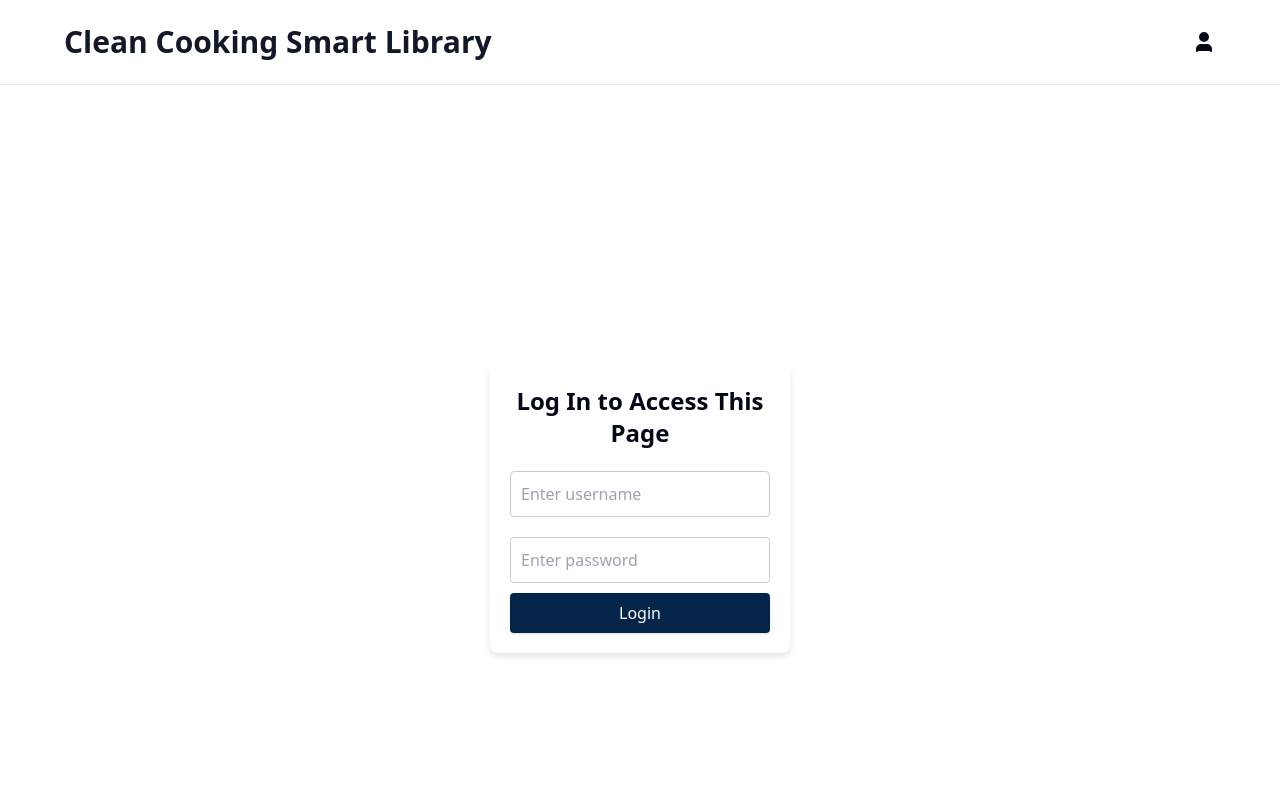
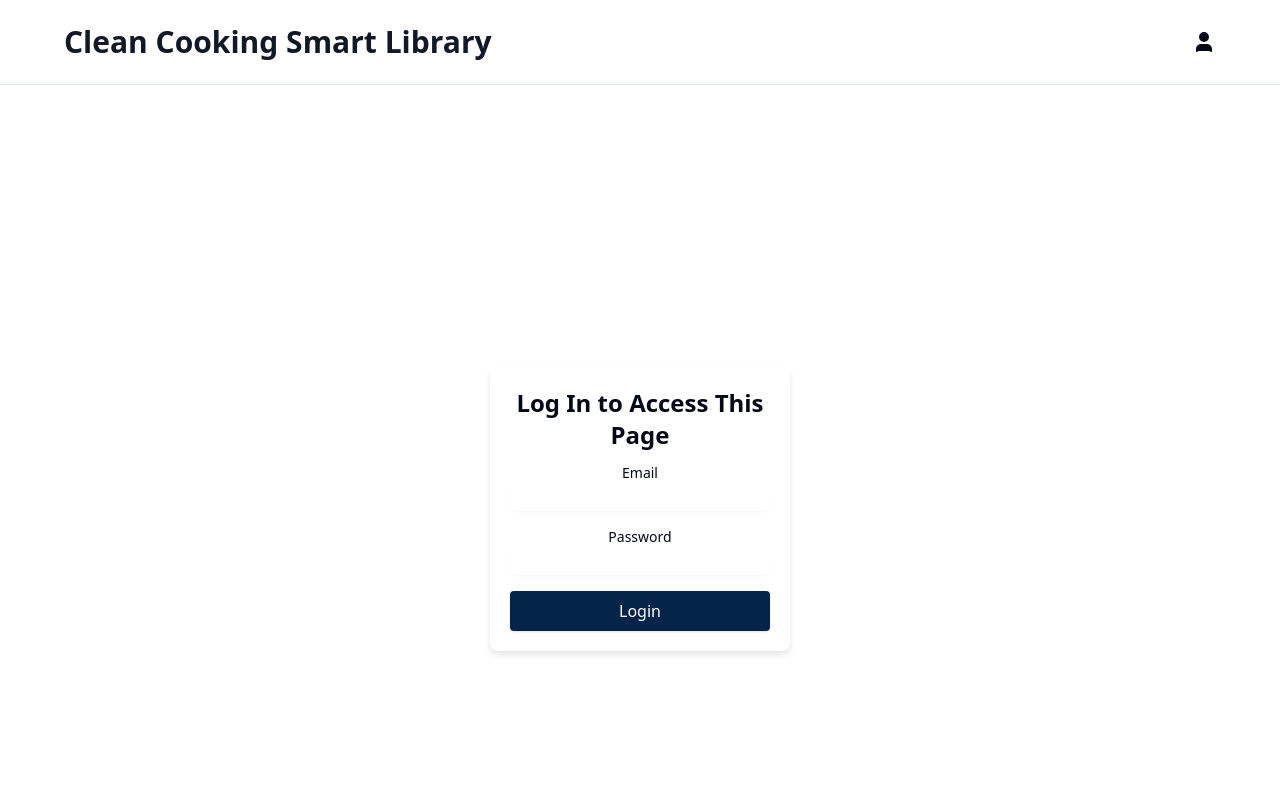
Before and after one commit to Clean-Cooking-Alliance/smart-library, a React (Vite) app in the folder frontend/: page /profile in a window 1280 px wide. Shown: the top 800 px of the page. Built offline with nearby package versions, Linux system fonts and the light colour scheme; no server answers.

Commit message:
added registration for new users and a login endpoint for better access control

```diff
--- a/frontend/src/pages/ProfilePage.tsx
+++ b/frontend/src/pages/ProfilePage.tsx
@@ -1,4 +1,4 @@
-import React, { useState } from 'react';
+import React, { useEffect, useState } from 'react';
 import { Card, CardHeader, CardTitle, CardContent } from '../components/ui/card';
 import { Badge } from '../components/ui/badge';
 import { ExternalLink } from 'lucide-react';
@@ -9,23 +9,57 @@ export const ProfilePage: React.FC = () => {
   const [isAuthenticated, setIsAuthenticated] = useState(false);
   const [username, setUsername] = useState("");
   const [password, setPassword] = useState("");
+  const [noUsers, setNoUsers] = useState(false);
 
-  // Predefined username and password (for demonstration purposes)
+  useEffect(() => {
+    const checkUsers = async () => {
+      try {
+        const response = await axios.get('http://localhost:8000/api/v1/users/users');
+        if (response.data.length === 0) {
+          setNoUsers(true);
+        }
+      } catch (error) {
+        console.error('Error checking users:', error);
+      }
+    };
+
+    checkUsers();
+  }, []);
+
+  // // Predefined username and password (for demonstration purposes)
   const correctCredentials = {
     username: "admin",
     password: "secret123",
   };
 
-  // Handle login form submission
-  const handleLoginSubmit = (e) => {
+  const handleLoginSubmit = async (e) => {
     e.preventDefault();
-    if (username === correctCredentials.username && password === correctCredentials.password) {
+    try {
+      const response = await axios.post('http://localhost:8000/api/v1/users/login', {
+        username,
+        password,
+      }, {
+        headers: {
+          'Content-Type': 'application/json',
+        },
+      });
+
+      console.log(username, password);
+
+      if (response.data.access_token) {
         setIsAuthenticated(true);
-    } else {
+      }
+
+      localStorage.setItem('userData', JSON.stringify({"email": username, "password": password}));
+
+      setUserData({
+        email: '',
+        password: '',
+      })
+    } catch (error) {
       alert("Incorrect username or password");
     }
   };
-
 
   const [formData, setFormData] = useState({
     title: '',
@@ -36,6 +70,10 @@ export const ProfilePage: React.FC = () => {
     resource_type: 'Academic Article',
   });
 
+  const [userData, setUserData] = useState({
+    email: '',
+    password: '',
+  });
 
   const [uploadStatus, setUploadStatus] = useState<string | null>(null);
   const [uploadStatusFile, setUploadStatusFile] = useState<string | null>(null);
@@ -44,6 +82,11 @@ export const ProfilePage: React.FC = () => {
   const handleInputChange = (e: React.ChangeEvent<HTMLInputElement | HTMLTextAreaElement | HTMLSelectElement>) => {
     const { name, value } = e.target;
     setFormData({ ...formData, [name]: value });
+  };
+
+  const handleUserInputChange = (e: React.ChangeEvent<HTMLInputElement>) => {
+    const { name, value } = e.target;
+    setUserData({ ...userData, [name]: value });
   };
 
   const handleSubmit = async (e: React.FormEvent) => {
@@ -80,8 +123,44 @@ export const ProfilePage: React.FC = () => {
       console.error('Axios error:', error.response ? error.response.data : error.message);
       setUploadStatus('Failed to add document. Please try again.');
     }
+  };
+
+  const handleUserSubmit = async (e: React.FormEvent) => {
+    e.preventDefault();
+    setUploadStatus(null);
+
+    setUserData({
+      email: '',
+      password: '',
+    });
+
+    const payload = {
+      ...userData,
+    };
+
+    try {
+      const response = await axios.post('http://localhost:8000/api/v1/users/', payload, {
+        headers: { 'Content-Type': 'application/json' },
+      });
+      setUploadStatus(`User added successfully: ${response.data.id}`);
+
+      console.log(userData);
+
+      if (!isAuthenticated) {
+        localStorage.setItem('userData', JSON.stringify(userData));
+
+        setUserData({
+          email: '',
+          password: '',
+        });
       }
 
+      setIsAuthenticated(true);
+    } catch (error) {
+      console.error('Axios error:', error.response ? error.response.data : error.message);
+      setUploadStatus('Failed to add user. Please try again.');
+    }
+  };
 
   const handleFileChange = async (event: React.ChangeEvent<HTMLInputElement>) => {
     const file = event.target.files?.[0];
@@ -98,8 +177,6 @@ export const ProfilePage: React.FC = () => {
       const createJson = (row: any) => {
         if (row) {
           const tags: any[] = [];
-
-          // const resource_types: any[] = [];
 
           if (row['Region']) {
             const regions = row['Region'].split('\n');
@@ -143,15 +220,6 @@ export const ProfilePage: React.FC = () => {
             });
           }
 
-          // if (row['Type of Resource']) {
-          //   const resourceTypes = row['Type of Resource'].split('\n').map((resourceType: string) => resourceType.trim().replace("- ", ""));
-          //   resourceTypes.forEach((resourceType: string) => {
-          //     resource_types.push({ name: resourceType, category: "resource_type" });
-          //   });
-          // }
-
-          // console.log(row);
-
           return {
             title: row['Title'],
             summary: row['Summary'],
@@ -159,7 +227,6 @@ export const ProfilePage: React.FC = () => {
             year_published: parseInt(row['Year Published'], 10),
             tags: tags,
             resource_type: null,
-            // resource_type: row['Type of Resource'],
           };
         }
       };
@@ -190,6 +257,7 @@ export const ProfilePage: React.FC = () => {
 
   // Render the login form if not authenticated
   if (!isAuthenticated) {
+    if (noUsers) {
       return (
         <div
           style={{
@@ -198,8 +266,6 @@ export const ProfilePage: React.FC = () => {
             alignItems: "center",
             justifyContent: "center",
             height: "100vh",
-          // backgroundColor: "#f0f4f8",
-          // fontFamily: "Arial, sans-serif",
           }}
         >
           <div
@@ -212,56 +278,117 @@ export const ProfilePage: React.FC = () => {
               textAlign: "center",
             }}
           >
-          {/* <h2
+            <h1 className="text-2xl font-bold mb-3">Register to Access This Page</h1>
+
+            <form onSubmit={handleUserSubmit} className="space-y-4">
+              {/* <div>
+                <label htmlFor="username" className="block text-sm font-medium">
+                  Username
+                </label>
+                <input
+                  type="text"
+                  id="username"
+                  name="username"
+                  value={userData.username}
+                  onChange={handleUserInputChange}
+                  className="mt-1 block w-full rounded-md border-gray-300 shadow-sm"
+                  required
+                />
+              </div> */}
+              <div>
+                <label htmlFor="email" className="block text-sm font-medium">
+                  Email
+                </label>
+                <input
+                  type="email"
+                  id="email"
+                  name="email"
+                  value={userData.email}
+                  onChange={handleUserInputChange}
+                  className="mt-1 block w-full rounded-md border-gray-300 shadow-sm"
+                  required
+                />
+              </div>
+              <div>
+                <label htmlFor="password" className="block text-sm font-medium">
+                  Password
+                </label>
+                <input
+                  type="password"
+                  id="password"
+                  name="password"
+                  value={userData.password}
+                  onChange={handleUserInputChange}
+                  className="mt-1 block w-full rounded-md border-gray-300 shadow-sm"
+                  required
+                />
+              </div>
+              <button
+                type="submit"
+                className="bg-[#042449] text-white px-4 py-2 rounded shadow"
+              >
+                Add User
+              </button>
+            </form>
+          </div>
+        </div>
+      );
+    }
+    else {
+      return (
+        <div
           style={{
-              margin: "0 0 20px",
-              fontSize: "20px",
-              color: "#333",
+            display: "flex",
+            flexDirection: "column",
+            alignItems: "center",
+            justifyContent: "center",
+            height: "100vh",
           }}
         >
-            Login to Access This Page
-          </h2> */}
+          <div
+            style={{
+              backgroundColor: "#ffffff",
+              borderRadius: "8px",
+              boxShadow: "0 4px 6px rgba(0, 0, 0, 0.1)",
+              padding: "20px",
+              width: "300px",
+              textAlign: "center",
+            }}
+          >
             <h1 className="text-2xl font-bold mb-3">Log In to Access This Page</h1>
 
-          <form onSubmit={handleLoginSubmit}>
+            <form onSubmit={handleLoginSubmit} className="space-y-4">
+              <div>
+                <label htmlFor="username" className="block text-sm font-medium">
+                  Email
+                </label>
                 <input
                   type="text"
-              placeholder="Enter username"
+                  id="username"
+                  name="username"
                   value={username}
                   onChange={(e) => setUsername(e.target.value)}
-              style={{
-                width: "100%",
-                padding: "10px",
-                margin: "10px 0",
-                borderRadius: "4px",
-                border: "1px solid #ccc",
-              }}
+                  className="mt-1 block w-full rounded-md border-gray-300 shadow-sm"
+                  required
                 />
+              </div>
+              <div>
+                <label htmlFor="password" className="block text-sm font-medium">
+                  Password
+                </label>
                 <input
                   type="password"
-              placeholder="Enter password"
+                  id="password"
+                  name="password"
                   value={password}
                   onChange={(e) => setPassword(e.target.value)}
-              style={{
-                width: "100%",
-                padding: "10px",
-                margin: "10px 0",
-                borderRadius: "4px",
-                border: "1px solid #ccc",
-              }}
+                  className="mt-1 block w-full rounded-md border-gray-300 shadow-sm"
+                  required
                 />
+              </div>
               <button
                 type="submit"
-              // style={{backgroundColor: "#007bff",
-              //   color: "#fff",
-              //   border: "none",
-              //   padding: "10px 15px",
-              //   borderRadius: "4px",
-              //   cursor: "pointer",
-              //   width: "100%",}}
                 className="bg-[#042449] text-white px-4 py-2 rounded shadow cursor-pointer w-full"
-              onMouseEnter={(e) => (e.target.style.backgroundColor = "#0056b3")}
-              onMouseLeave={(e) => (e.target.style.backgroundColor = "#007bff")}
               >
                 Login
               </button>
@@ -270,13 +397,14 @@ export const ProfilePage: React.FC = () => {
         </div>
       );
     }
+  }
   return (
     <div className="container mx-auto py-6 px-4 flex-col max-w-6xl">
       <h1 className="text-2xl font-bold mb-6">User Profile</h1>
       <div className="mb-6">
-        {/* <img src="/path/to/profile-picture.jpg" alt="Profile" className="w-24 h-24 rounded-full mb-4" /> */}
-        <h2 className="text-xl font-semibold">John Doe</h2>
-        <p className="text-gray-600">john.doe@example.com</p>
+        {/* {console.log(userData.email)} */}
+        {/* <h2 className="text-xl font-semibold">John Doe</h2> */}
+        <p className="text-gray-600">{localStorage.getItem('userData') ? JSON.parse(localStorage.getItem('userData') as string)["email"] : ''}</p>
       </div>
       <hr></hr>
       <h1 className="text-2xl font-bold mt-6 mb-6">Add New Document(s)</h1>
@@ -413,6 +541,63 @@ export const ProfilePage: React.FC = () => {
           {uploadStatus}
         </div>
       )}
+      <h1 className="text-2xl font-bold mt-6 mb-6">Add New User</h1>
+      <form onSubmit={handleUserSubmit} className="space-y-4">
+        {/* <div>
+          <label htmlFor="username" className="block text-sm font-medium">
+            Username
+          </label>
+          <input
+            type="text"
+            id="username"
+            name="username"
+            value={userData.username}
+            onChange={handleUserInputChange}
+            className="mt-1 block w-full rounded-md border-gray-300 shadow-sm"
+            required
+          />
+        </div> */}
+        <div>
+          <label htmlFor="email" className="block text-sm font-medium">
+            Email
+          </label>
+          <input
+            type="email"
+            id="email"
+            name="email"
+            value={userData.email}
+            onChange={handleUserInputChange}
+            className="mt-1 block w-full rounded-md border-gray-300 shadow-sm"
+            required
+          />
+        </div>
+        <div>
+          <label htmlFor="password" className="block text-sm font-medium">
+            Password
+          </label>
+          <input
+            type="password"
+            id="password"
+            name="password"
+            value={userData.password}
+            onChange={handleUserInputChange}
+            className="mt-1 block w-full rounded-md border-gray-300 shadow-sm"
+            required
+          />
+        </div>
+        <button
+          type="submit"
+          onClick={() => setUserData({"email": "", "password": ""})}
+          className="bg-[#042449] text-white px-4 py-2 rounded shadow"
+        >
+          Add User
+        </button>
+      </form>
+      {uploadStatus && (
+        <div className={`mt-4 text-sm ${uploadStatus.includes('successfully') ? 'text-green-600' : 'text-red-600'}`}>
+          {uploadStatus}
+        </div>
+      )}
     </div>
   );
 };
```
Also changed, not shown: 2 other files (tests, documents, lock files or other folders). Lines whose indentation alone changed are shown as unchanged.
